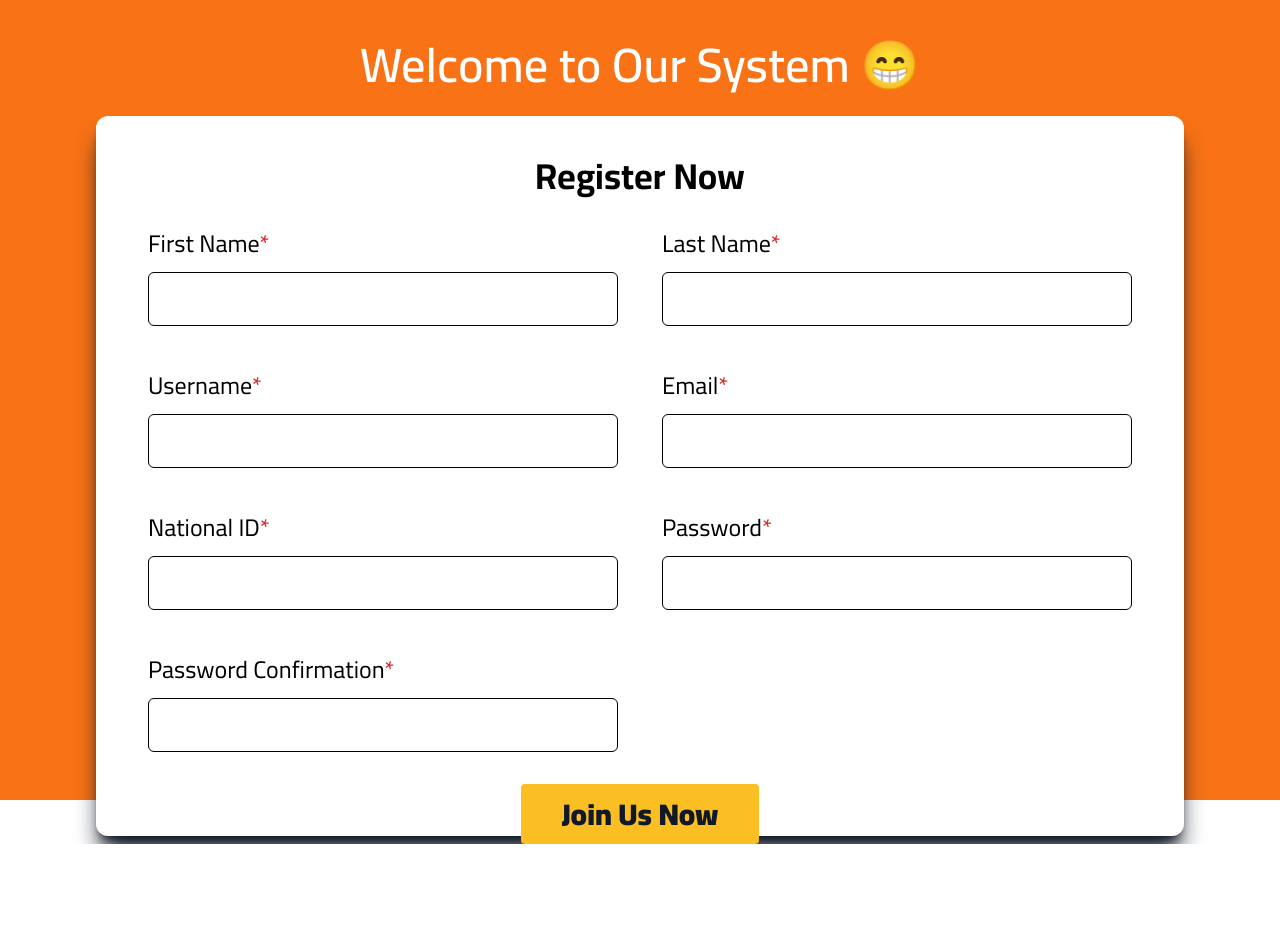
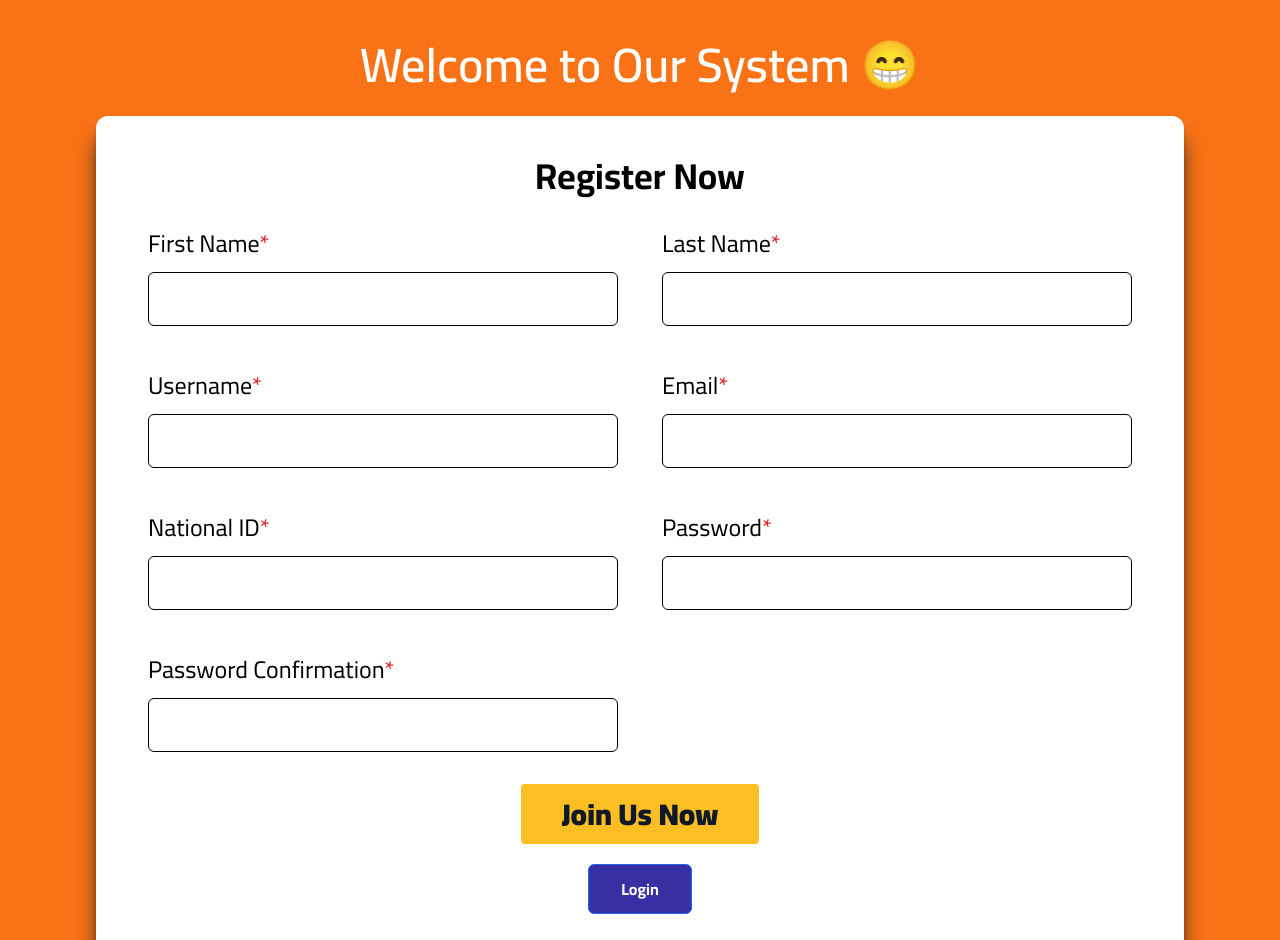
Before and after one commit to ahmed-mohamed-eng/teach-me-desktop, a Next.js app: page / in a window 1280 px wide. Shown: the top 940 px of the page. Before the commit the page ends 844 px from the top, so only its background shows below. Built offline with nearby package versions, Linux system fonts and the light colour scheme.

Commit message:
added the login nav button

```diff
--- a/app/layout.tsx
+++ b/app/layout.tsx
@@ -10,7 +10,7 @@ export default function RootLayout({
 }) {
   return (
     <html lang="en">
-      <body className="w-screen max-w-screen h-screen min-h-screen overflow-hidden">
+      <body className="w-screen max-w-screen h-screen min-h-screen overflow-x-hidden">
         {children}
         <ToastContainer
           position="bottom-center"
--- a/app/page.tsx
+++ b/app/page.tsx
@@ -1,14 +1,16 @@
+import LoginButton from "@/components/pages/home/LoginButton";
 import RegisterComp from "@/components/pages/home/RegisterComp";
 
 export default function Home() {
   return (
-    <main className="w-full h-full bg-orange-500 flex min-h-screen flex-col items-center justify-start py-10 px-24">
+    <main className="w-full bg-orange-500 flex min-h-screen flex-col items-center justify-start py-10 px-24">
       <h1 className="text-5xl text-white font-semibold font-cairo mb-7">
         Welcome to Our System &#x1F601;
       </h1>
       <section className="p-10 w-full h-full bg-white rounded-xl shadow-xl shadow-gray-900 flex flex-col items-center justify-start space-y-5">
         <h2 className="text-4xl font-cairo font-bold">Register Now</h2>
         <RegisterComp />
+        <LoginButton />
       </section>
     </main>
   );
--- /dev/null
+++ b/components/pages/home/LoginButton.tsx
@@ -0,0 +1,22 @@
+"use client";
+
+import { useRouter } from "next/navigation";
+
+const LoginButton = () => {
+  const router = useRouter();
+
+  const onClick = () => {
+    router.push("/login");
+  };
+
+  return (
+    <button
+      onClick={onClick}
+      className="px-8 py-3 font-bold font-cairo rounded-md border border-blue-600 bg-indigo-800 text-white"
+    >
+      Login
+    </button>
+  );
+};
+
+export default LoginButton;
```
